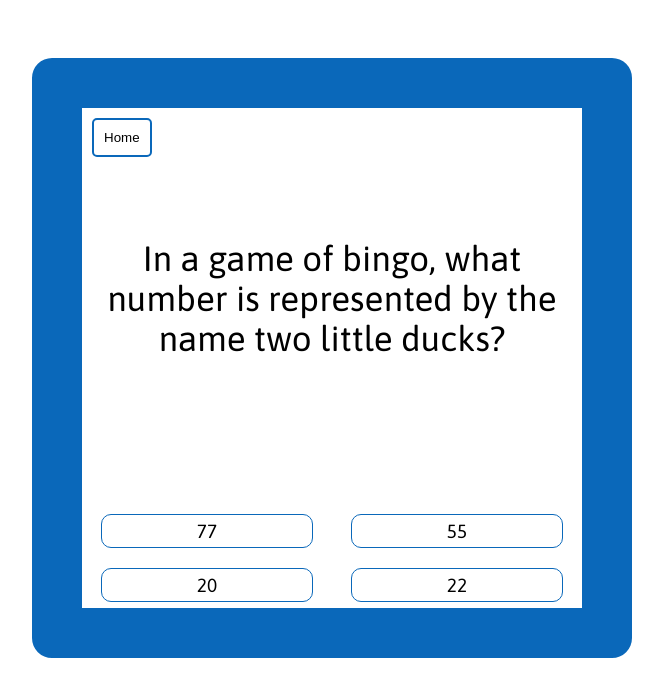
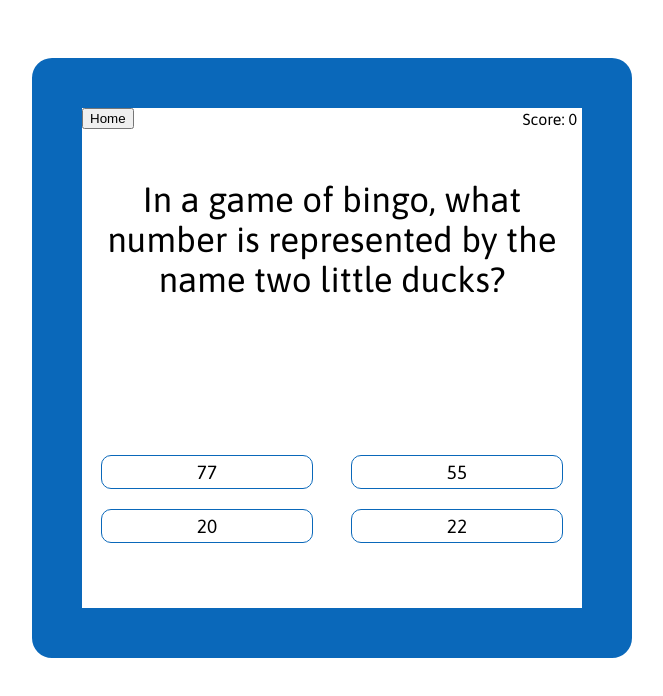
Before and after one commit to pociust/tandem-code-challenge, a Vue app: page /quiz in a window 1280 px wide. Shown: the top 696 px of the page, without its empty margins (308-971 px from the left). Built offline with nearby package versions, Linux system fonts and the light colour scheme.

Commit message:
added score and styling with flexbox

```diff
--- a/src/pages/Quiz.vue
+++ b/src/pages/Quiz.vue
@@ -8,6 +8,20 @@
     border-radius: 10px
     height: 500px
     width: 500px
+    position: relative
+
+    .quiz-header
+      position: absolute
+      top: 0
+      left: 0
+      width: 100%
+      display: flex
+      flex-direction: row
+      justify-content: space-between
+      align-items: center
+
+      div
+        margin-right: 5px
 
   .regular-shadow
     transition: border 1s
@@ -30,22 +44,15 @@
     justify-content: center
     align-items: center
 
-  button
-      border: 2px solid #0a68ba
-      border-radius: 5px
-      background-color: white
-      padding: 10px
-      margin: 10px
-  button:hover
-    background-color: #0a68ba
-    color: white
-
 </style>
 <template lang="pug">
   .quiz-flex
-    div(class="content-card" :class="classShadow")
-      router-link(tag="button" to="/")
-        | Home
+    .content-card(:class="classShadow")
+      .quiz-header
+        router-link(tag="button" to="/")
+          | Home
+        div
+          | Score: {{ score }}
       QuestionCard(
         v-if="!answerSelected"
         :question="randomizedQuestion"
@@ -73,7 +80,7 @@
 import QuestionsJson from '../assets/questions.json';
 import QuestionCard from '../components/QuestionCard.vue';
 import AnswerCorrect from '../components/AnswerCorrect.vue';
-import AnswerWrong from '../components/AnswerWong.vue';
+import AnswerWrong from '../components/AnswerWrong.vue';
 import RoundTwo from '../components/RoundTwo.vue';
 import FinalRound from '../components/FinalRound.vue';
 import FinalScore from '../components/FinalScore.vue';
```
